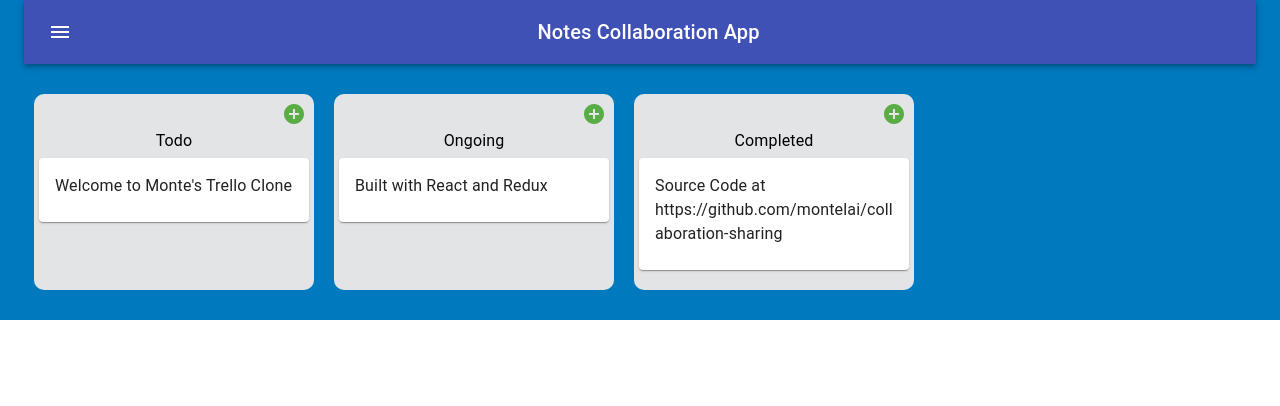
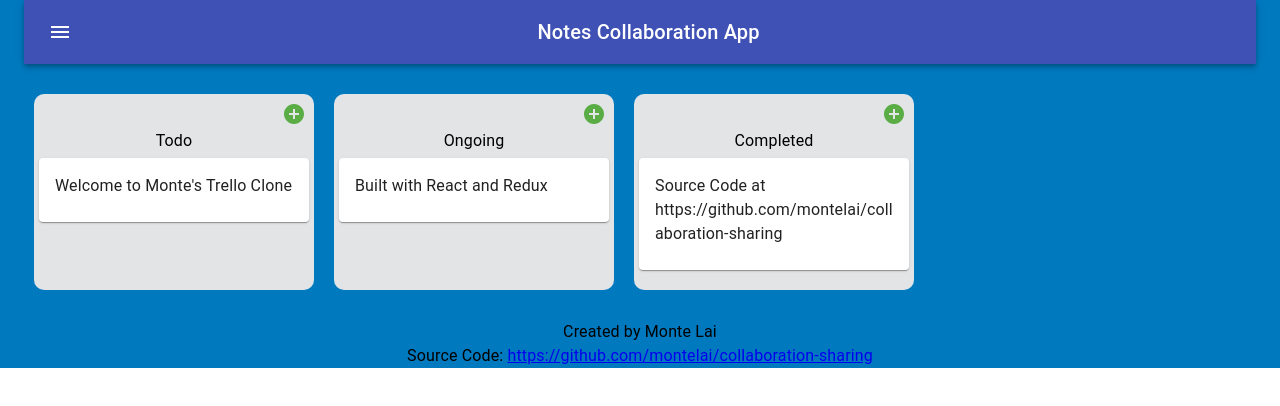
Before and after one commit to montelai/collaboration-sharing, a React (Create React App) app: page / in a window 1280 px wide. Shown: the top 406 px of the page. Built offline with nearby package versions, Linux system fonts and the light colour scheme.

Commit message:
added footer, and link to source code

```diff
--- a/src/App.js
+++ b/src/App.js
@@ -1,6 +1,6 @@
 import React, { Component } from "react";
 import "./App.css";
-import { Container } from "@material-ui/core";
+import { Container, Typography, Link } from "@material-ui/core";
 import Boards from "./components/Boards";
 import Navigation from "./components/Navigation";
 import { connect } from "react-redux";
@@ -31,6 +31,8 @@ class App extends Component {
       >
         <Navigation />
         <Boards boards={this.props.boards} />
+        <Typography>Created by Monte Lai</Typography>
+        <Typography>Source Code: <a href='https://github.com/montelai/collaboration-sharing'>https://github.com/montelai/collaboration-sharing</a></Typography>
       </Container>
     );
   }
```
